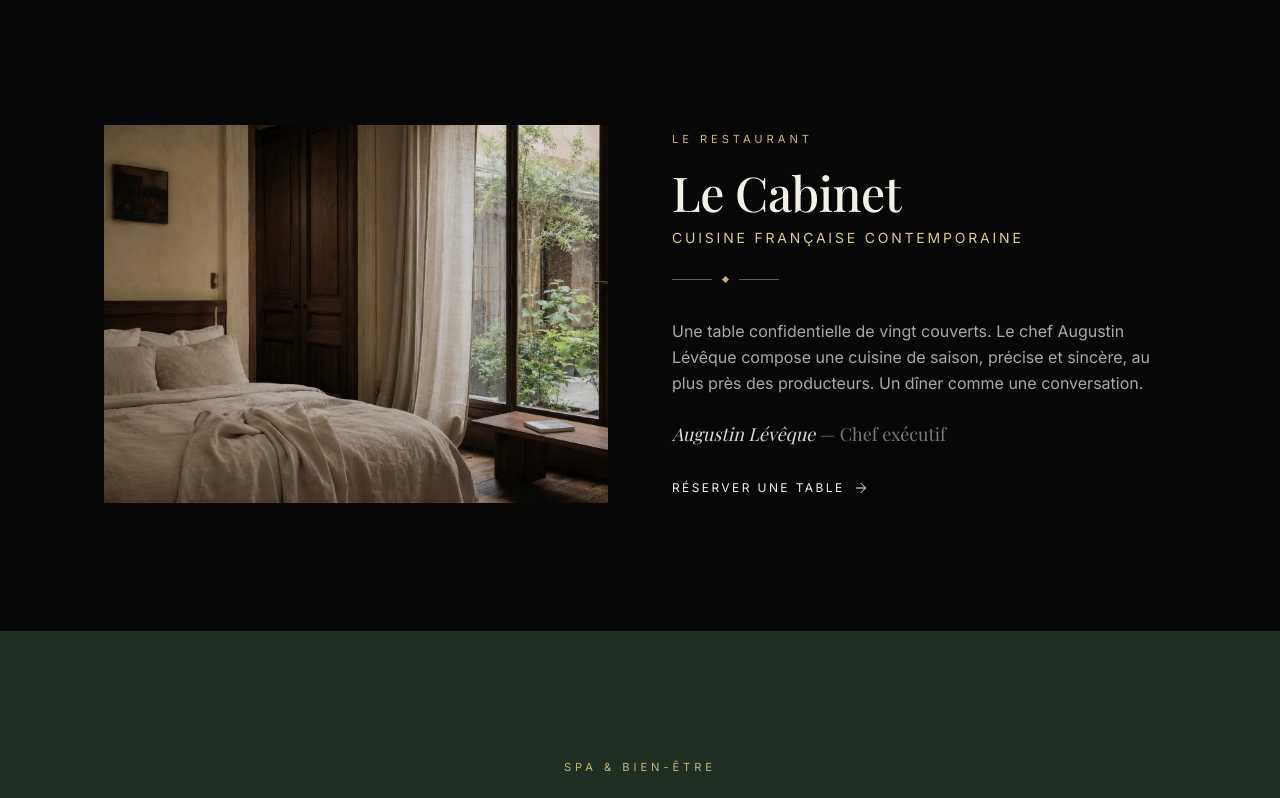
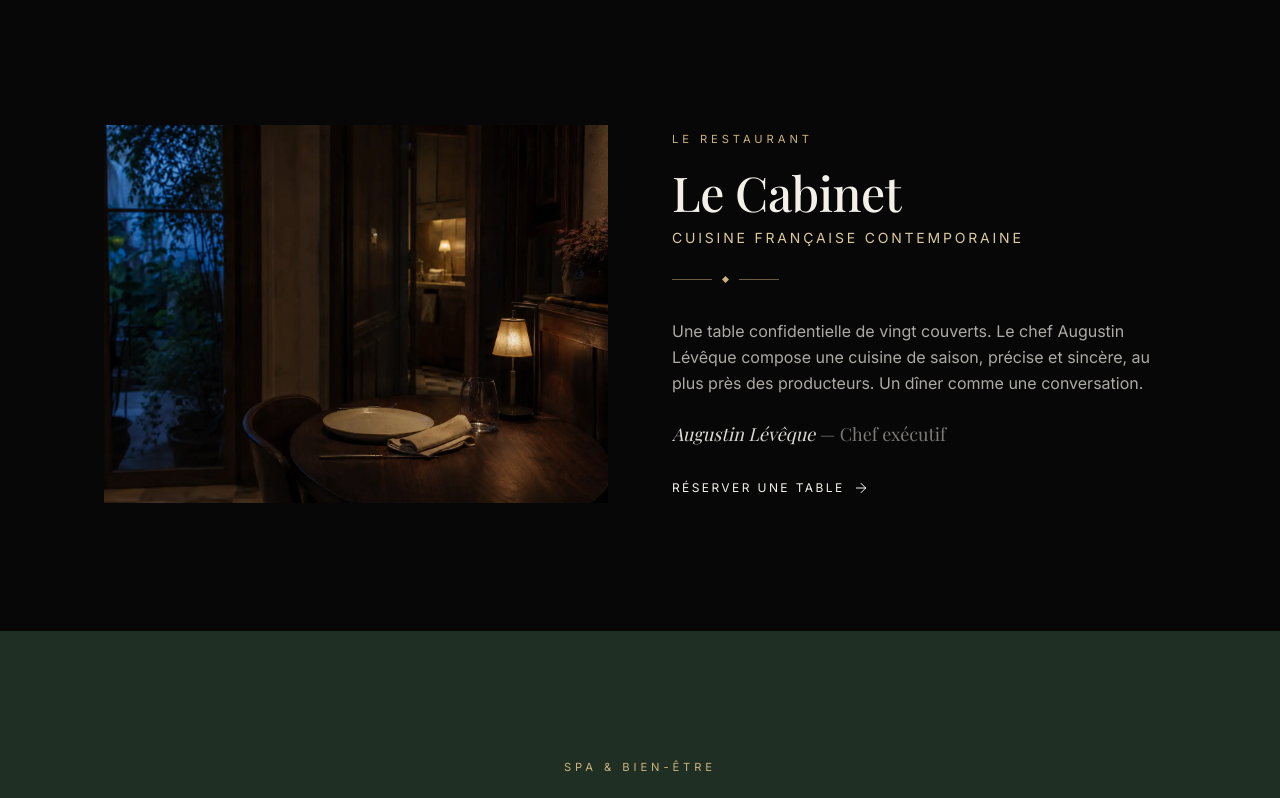
Before and after one commit to Monoru1/maison-saint-jules, a React (Vite) app: page / in a window 1280 px wide. Shown: the part 3000-3798 px from the top of the page. Built offline with nearby package versions, Linux system fonts and the light colour scheme; a web font is replaced by a local one.

Commit message:
feat: add the Maison Saint-Jules dining room visual

```diff
--- a/src/hotel/data/gallery.ts
+++ b/src/hotel/data/gallery.ts
@@ -14,7 +14,7 @@ export const galleryImages: readonly GalleryImage[] = [
   {
     id: 'salon',
     image: {
-      src: '/images/suites/suite-jardin-cover.webp',
+      src: '/images/restaurant/le-cabinet.webp',
       alt: 'Salon feutré aux boiseries d’époque',
       category: 'gallery',
     },
--- a/src/hotel/data/restaurant.ts
+++ b/src/hotel/data/restaurant.ts
@@ -10,7 +10,7 @@ export const restaurant: Restaurant = {
   description:
     'Une table confidentielle de vingt couverts. Le chef Augustin Lévêque compose une cuisine de saison, précise et sincère, au plus près des producteurs. Un dîner comme une conversation.',
   image: {
-    src: '/images/suites/suite-jardin-cover.webp',
+    src: '/images/restaurant/le-cabinet.webp',
     alt: 'Table dressée au restaurant Le Cabinet',
     category: 'restaurant',
   },
```
Also changed, not shown: public/images/restaurant/le-cabinet.webp (added).
